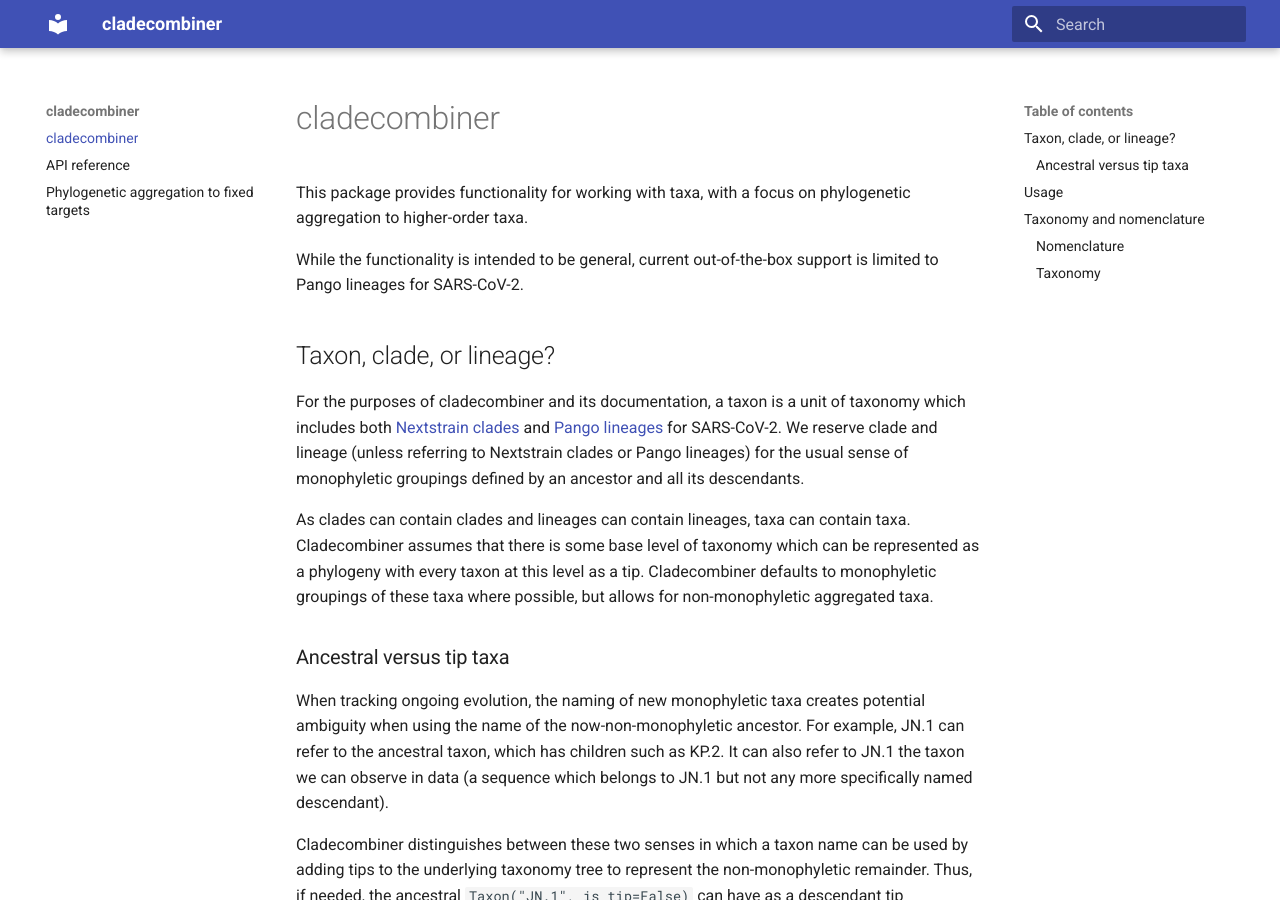
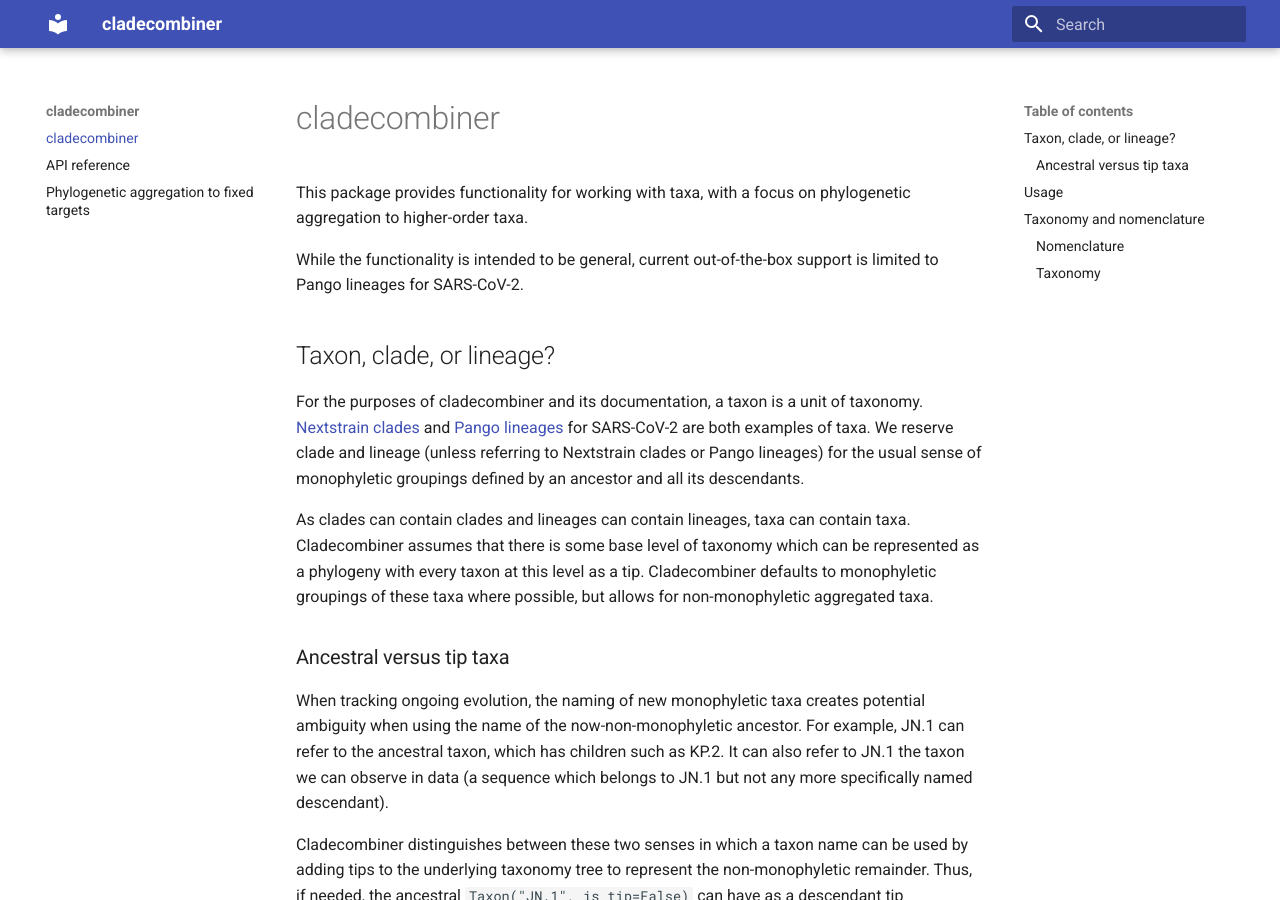
Before and after one commit to CDCgov/cladecombiner, an MkDocs documentation site: the page built from docs/index.md, in a window 1280 px wide and 900 px high. Built offline with MkDocs 1.6.1 and Material for MkDocs 9.7.7, drawn with Linux system fonts in a browser that asks for light colours; nearby versions of some CDN libraries; library files that are not in the unit come from our copies.

Commit message:
Update docs/index.md
Co-authored-by: Scott Olesen <ulp7@cdc.gov>

```diff
--- a/docs/index.md
+++ b/docs/index.md
@@ -6,7 +6,7 @@ While the functionality is intended to be general, current out-of-the-box suppor
 
 ## Taxon, clade, or lineage?
 
-For the purposes of cladecombiner and its documentation, a taxon is a unit of taxonomy which includes both [Nextstrain clades](https://nextstrain.org/blog/2021-01-06-updated-SARS-CoV-2-clade-naming) and [Pango lineages](https://www.nature.com/articles/s41564-020-0770-5) for SARS-CoV-2.
+For the purposes of cladecombiner and its documentation, a taxon is a unit of taxonomy. [Nextstrain clades](https://nextstrain.org/blog/2021-01-06-updated-SARS-CoV-2-clade-naming) and [Pango lineages](https://www.nature.com/articles/s41564-020-0770-5) for SARS-CoV-2 are both examples of taxa.
 We reserve clade and lineage (unless referring to Nextstrain clades or Pango lineages) for the usual sense of monophyletic groupings defined by an ancestor and all its descendants.
 
 As clades can contain clades and lineages can contain lineages, taxa can contain taxa.
```
